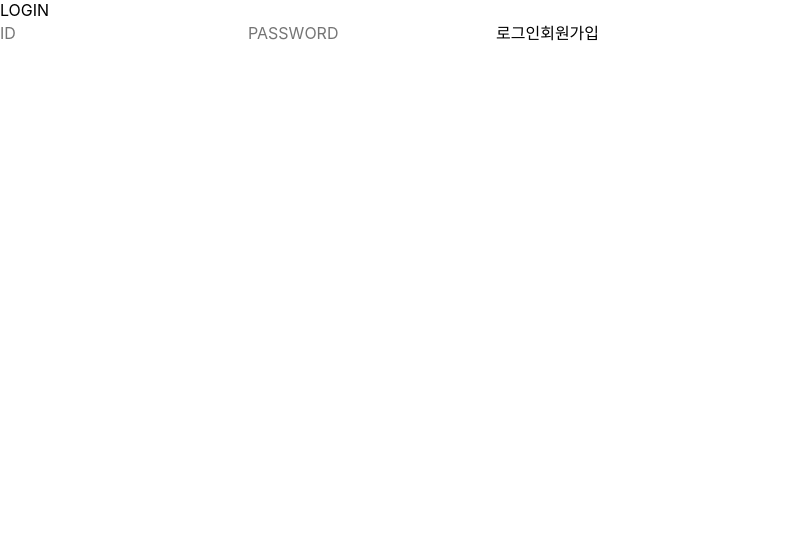
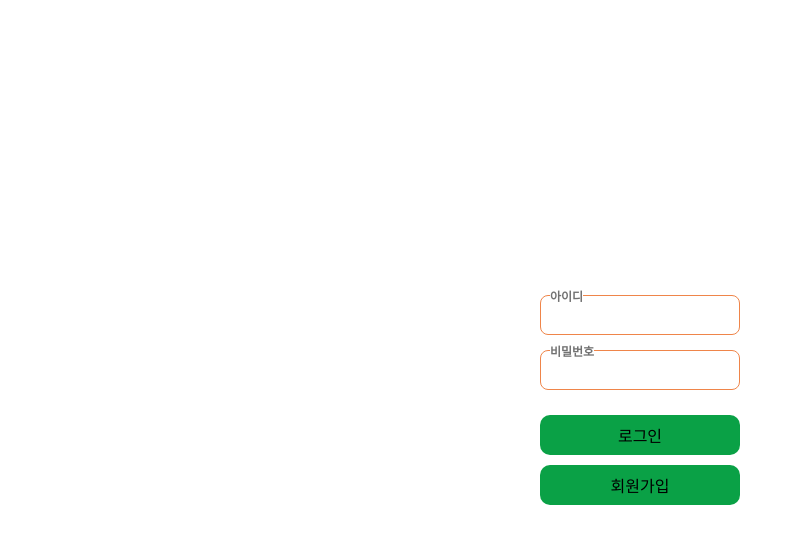
Before and after one commit to kirby-project-2023/carrot_project, a React (Create React App) app: page /login in a window 1280 px wide. Shown: the top 544 px of the page, without its empty margins (0-802 px from the left). Built offline with nearby package versions, Linux system fonts and the light colour scheme; a web font is replaced by a local one.

Commit message:
feat: Login css 수정, Mypage 테스트

```diff
--- a/src/App.js
+++ b/src/App.js
@@ -13,6 +13,7 @@ import { BrowserRouter, Routes, Route } from 'react-router-dom';
 function App() {
   const [userData, setUserData] = useState(userJson)
   const [dummyData, setDummyData] = useState(dummyJson)
+  const [userInfo, setUserInfo] = useState([])
 
   {/*Login.js, Mypage.js에서 사용할 state -> mypage에 아이디 띄워야 해서 가져옴 */ }
   const [nickname, setNickname] = useState('');
@@ -24,8 +25,8 @@ function App() {
         <Routes>
           <Route path="/" element={<Index />} />
           <Route path="/join" element={<Join userData={userData} setUserData={setUserData} />} />
-          <Route path="/login" element={<Login setNickname={setNickname} userData={userData}/>} />
-          <Route path="/mypage" element={<Mypage/>} />
+          <Route path="/login" element={<Login setNickname={setNickname} userData={userData} setUserInfo={setUserInfo}/>} />
+          <Route path="/mypage" element={<Mypage nickname={nickname} userInfo={userInfo}/>} />
         </Routes>
       </Fragment>
     </BrowserRouter>
--- a/src/components/Login.js
+++ b/src/components/Login.js
@@ -1,12 +1,66 @@
-import React, { useState } from 'react'
+import React, { useState, Fragment } from 'react'
 // import userData from '../datas/userData.json'
 import { Link, useNavigate } from 'react-router-dom';
+import styled from 'styled-components';
 
+const LoginForm = styled.form`
+    display: flex;
+    height: 100vh;
+    flex-direction: column;
+    align-items: center;
+    justify-content: center;
+`;
+const LoginBox = styled.div`
+    position: relative;
+    display: flex;
+    align-items: center;
+    margin-bottom: var(--gap-md);
+`;
+const LoginIp = styled.input`
+    width: var(--ip-big-w);
+    height: var(--ip-big-h);
+    border: 1px solid var(--maincolor);
+    border-radius: var(--bd-rd-sm);
+    padding: 0 var(--gap-sm);
+    transition: var(--trans);
+    &:focus{
+        box-shadow: var(--shadow);
+        transition: var(--trans);
+    }
+`;
+const LoginLabel = styled.label`
+    position: absolute;
+    left: 10px;
+    top: 50%;
+    transform: translateY(-50%);
+    font-size: var(--fz-md);
+    font-weight: bold;
+    text-transform: uppercase;
+    pointer-events: none;
+    color: var(--gray);
+    background: #fff;
+    transition: var(--trans);
+    ${LoginIp}:focus ~ &,
+    ${LoginIp}:valid ~ & {
+        top: 0;
+        font-size: var(--fz-sm);
+        transition: var(--trans);
+    };
+`;
 
-const Login = ({ setNickname, userData }) => {
+const Button = styled.button`
+    width: var(--btn-big-w);
+    height: var(--btn-big-h);
+    background-color: var(--green);
+    border-radius: var(--bd-rd-big);
+    border: none;
+    margin-top: var(--gap-sm);
+`
+
+const Login = ({ setNickname, userData, setUserInfo }) => {
     const [inputId, setInputId] = useState('');
     const [inputPw, setInputPw] = useState('');
-    {/*버튼 누른 상태? */}
+    {/*버튼 누른 상태? */ }
 
     const navigate = useNavigate();
 
@@ -18,7 +72,6 @@ const Login = ({ setNickname, userData }) => {
         setInputPw(event.target.value);
     };
 
-    {/*useHistory()  사용*/}
     {/*로그인 버튼 onClick에 들어갈 함수
     -> if 아이디가 유저아이디 중에 있고 패스워드가 맞으면 마이페이지로 넘어가기
     아니면 alert*/}
@@ -27,8 +80,10 @@ const Login = ({ setNickname, userData }) => {
         {/*inputId, inputPw -> 더미데이터 비교해서 있으면 마이페이지로 넘어가고
         아니면 알림창 띄우기*/}
         const arr = userData.filter(el => el.id === inputId && el.pw === inputPw);
-        if(arr.length === 1) {
+        if (arr.length === 1) {
             navigate('/mypage');
+            {/*로그인 된 유저를 상태관리 추가하기 */}
+            setUserInfo(arr)
             setNickname(arr[0].field)
             {/*로그인하면 마이페이지에도 '***네 당근밭'처럼 로그인 정보가 들어있어야 함
             로그인 버튼 누르는 순간에 이걸 상태로 가지고 마이페이지에 넘겨줘야 마이페이지에서 닉네임을 쓸 수 있을 것 같음
@@ -38,26 +93,34 @@ const Login = ({ setNickname, userData }) => {
             마이페이지 -> 닉네임, 편지 넘겨주면 어떨지
             */}
         }
-        else if(arr.length === 0) {
+        else if (arr.length === 0) {
             alert('회원정보가 일치하지 않습니다');
         }
     }
 
     return (
-        <div>
-            <div>LOGIN</div>
-            <input  type="text" placeholder='ID' value={inputId} onChange={handleInputId}></input>
+        <Fragment>
+            <div className='wrap'>
+                <LoginForm>
+                    <LoginBox>
+                    <LoginIp type="text" id='ID' value={inputId} onChange={handleInputId} />
+                    <LoginLabel for="ID">아이디</LoginLabel>
+                    </LoginBox>
                     {/* password 적는 input*/}
-            <input  type="password" placeholder='PASSWORD' value={inputPw} onChange={handleInputPw}></input>
-
+                    <LoginBox>
+                    <LoginIp type="password" id='PASSWORD' value={inputPw} onChange={handleInputPw} />
+                    <LoginLabel for="">비밀번호</LoginLabel>
+                    </LoginBox>
                     {/*버튼 -> 로그인 / 회원가입 버튼*/}
-            <button onClick={loginBtn}>로그인</button>
+                    <Button className='eff-fill' onClick={loginBtn}>로그인</Button>
                     {/*회원가입 버튼 ->*/}
-            <Link to="/join"><button>회원가입</button></Link>
+                    <Link to="/join"><Button className='eff-fill'>회원가입</Button></Link>
                     {/*삼항연산자 -> 어떤 상태 속성이 true 됐을 때만 회원가입 버튼이 뜨게 하자 */}
                     {/* close 버튼 -> Index.js로 이동
             <button>닫기</button> */}
+                </LoginForm>
             </div>
+        </Fragment>
     )
 }
 
--- a/src/components/Mypage.js
+++ b/src/components/Mypage.js
@@ -1,8 +1,15 @@
 import React from 'react'
 
-const Mypage = () => {
+    {/* 닉네임네 당근밭 띄우기 */}
+    {/*아이디에 맞는 편지 밭에 뿌리기*/}
+    {/*당근 누르면 편지 뜨게 하기 -> map? 모르겠숴요*/}
+
+const Mypage = ({nickname, userInfo}) => {
     return (
-        <div>짜잔 테스트</div>
+        <div>
+        <div>짜잔 테스트 {nickname}네 당근밭</div>
+        <div>{userInfo[0].field}</div>
+        </div>
     )
 }
 
```
Lines whose indentation alone changed are shown as unchanged.
